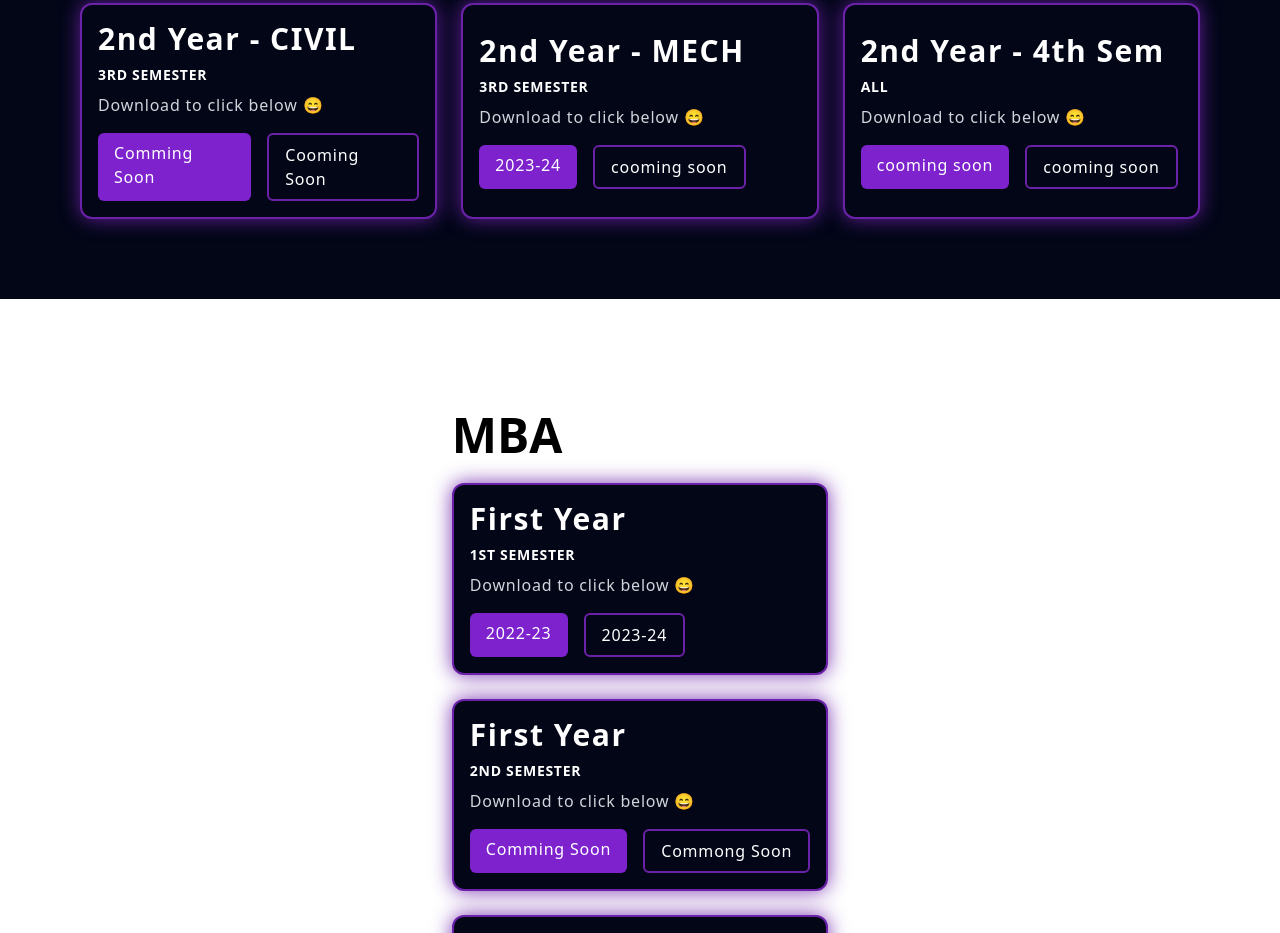
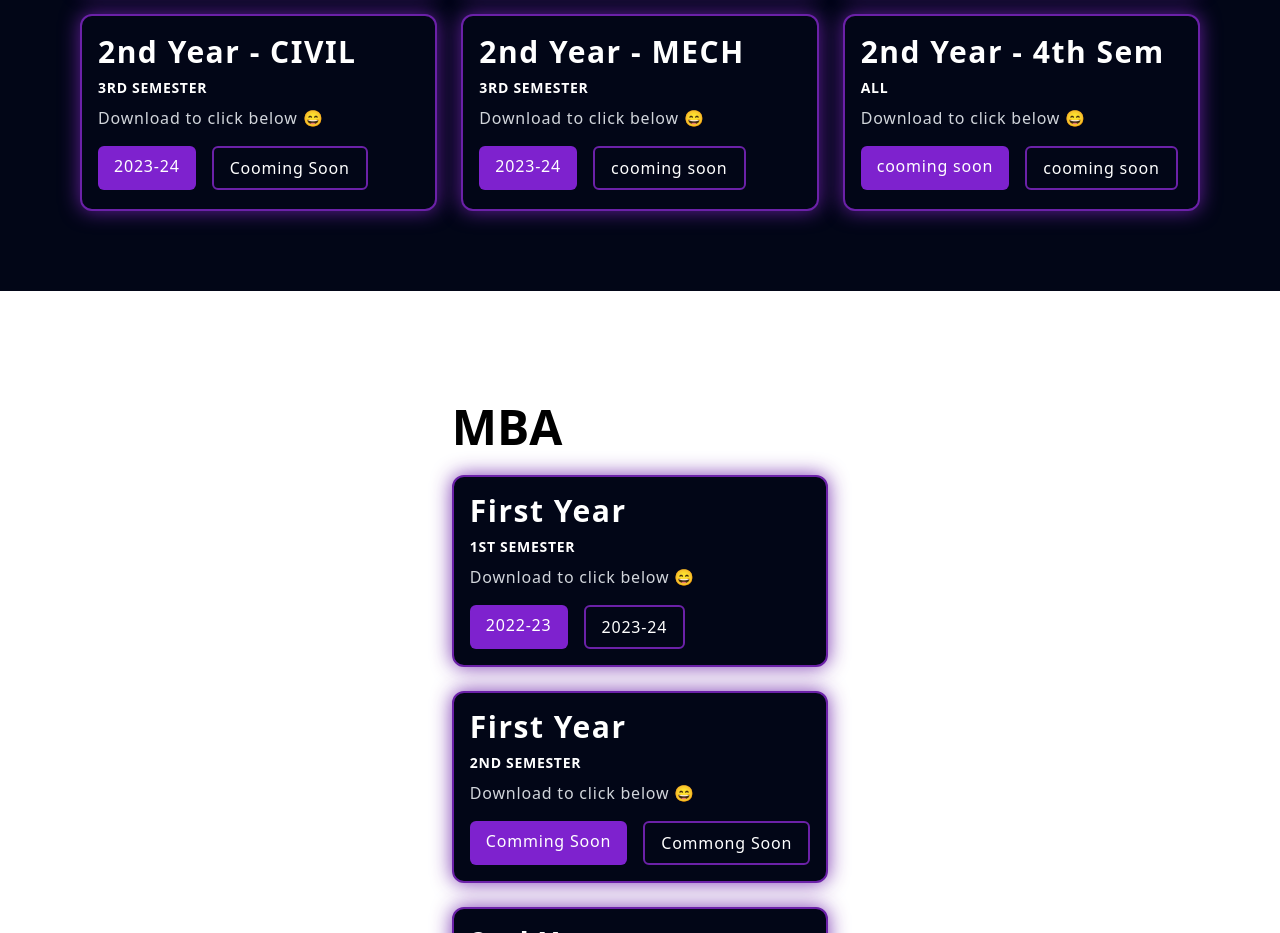
Before and after one commit to SuchismitaRout555/GIFT-Question-Bank, a plain HTML site: page GIFT-Qbank/index.html in a window 1280 px wide. Shown: the part 1453-2386 px from the top of the page. Drawn offline with nearby package versions, Linux system fonts and the light colour scheme.

Commit message:
added civil img

```diff
--- a/GIFT-Qbank/index.html
+++ b/GIFT-Qbank/index.html
@@ -151,9 +151,9 @@
                     </p>
                     <div class="mt-4 flex space-x-4">
 
-                        <a href="./img/coomingg soon.jpeg" target="_blank" rel="noopener noreferrer"
-                            download="./img/coomingg soon.jpeg"
-                            class=" tracking-wider bg-purple-700 text-white py-2 px-4 rounded-md transition duration-300 hover:bg-purple-600">Comming Soon</a><a
+                        <a href="./img/civil-3rdsem-23-24.pdf" target="_blank" rel="noopener noreferrer"
+                            download="./img/civil-3rdsem-23-24.pdf"
+                            class=" tracking-wider bg-purple-700 text-white py-2 px-4 rounded-md transition duration-300 hover:bg-purple-600">2023-24</a><a
                             href="./img/coomingg soon.jpeg" target="_blank" rel="noopener noreferrer"
                             class="tracking-wider border-purple-800 border-2  text-white py-2 px-4 rounded-md transition duration-300 hover:bg-purple-600 hover:border-purple-800">Cooming Soon</a>
                     </div>
```
Also changed, not shown: 3 other files.
